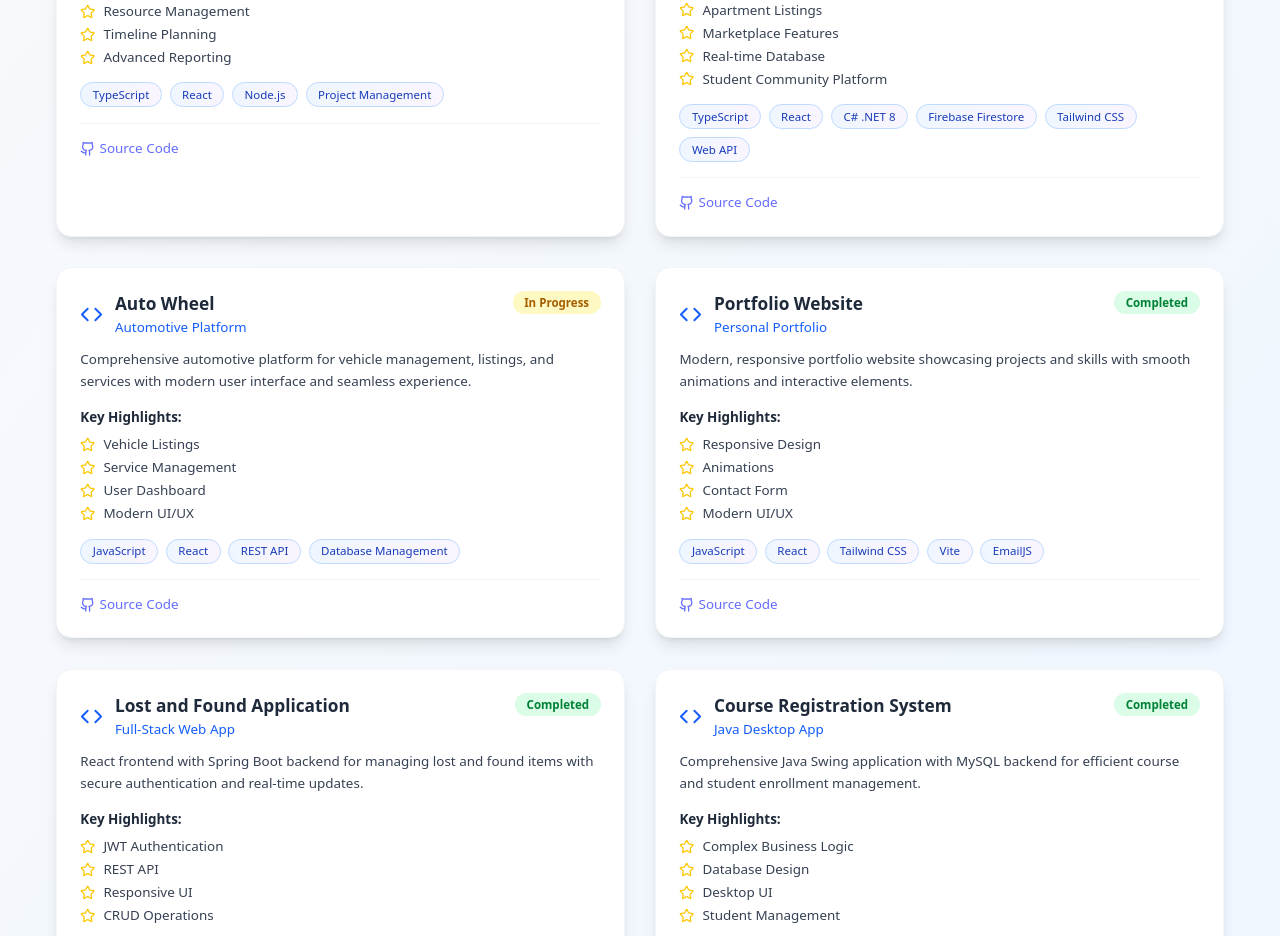
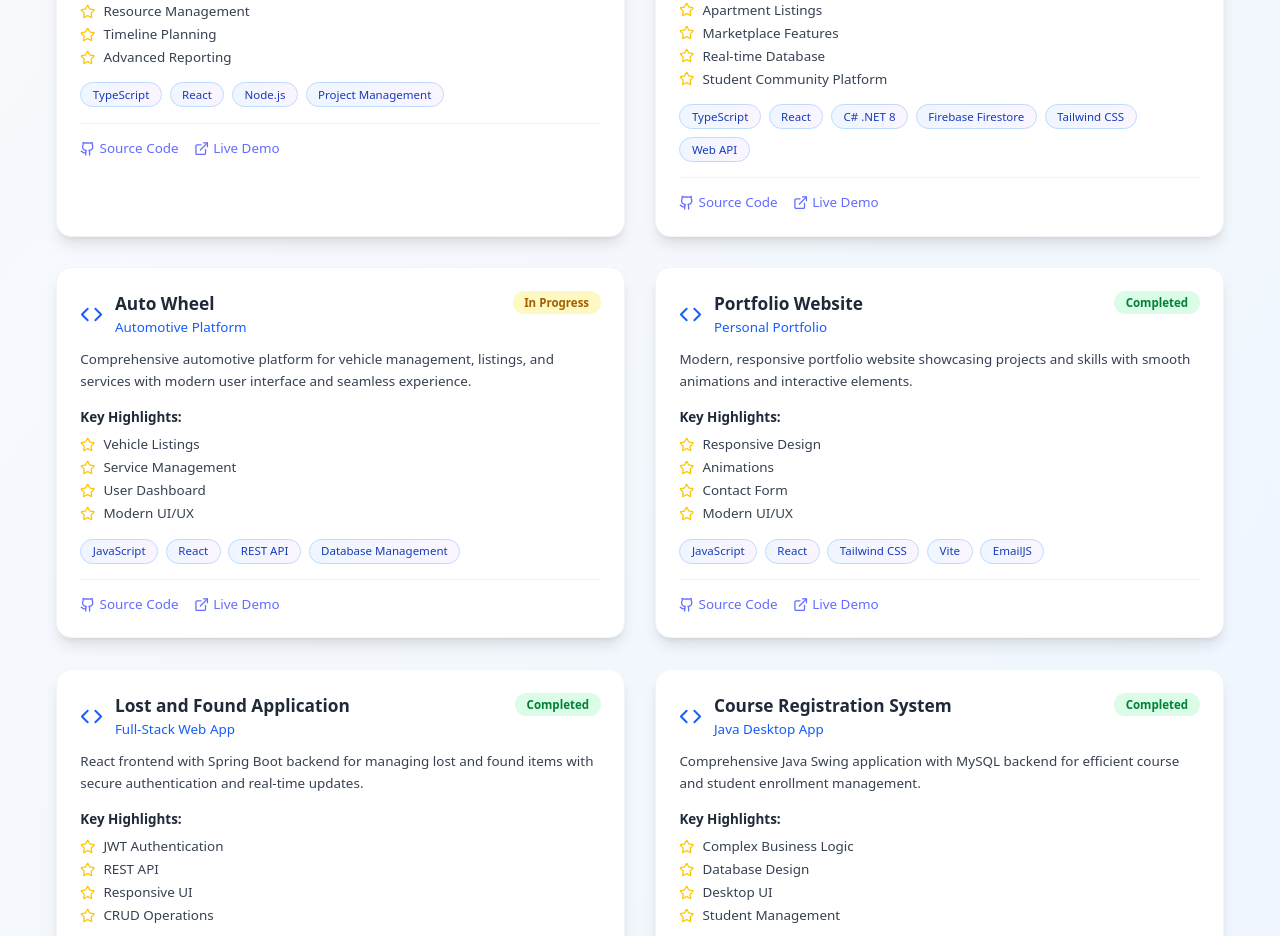
Before and after one commit to Gevindu-Piyawansha/gevindu-portfolio, a React (Vite) app: page / in a window 1280 px wide. Shown: the part 4131-5067 px from the top of the page. Built offline with nearby package versions, Linux system fonts and the light colour scheme.

Commit message:
Add live demo links to projects

```diff
--- a/src/components/Projects.jsx
+++ b/src/components/Projects.jsx
@@ -19,6 +19,7 @@ const softwareProjects = [
     links: {
       github:
         "https://github.com/Gevindu-Piyawansha/construction-project-manager",
+      live: "https://construction-project-manager.vercel.app/",
     },
     highlights: [
       "Project Tracking",
@@ -45,6 +46,7 @@ const softwareProjects = [
     links: {
       github:
         "https://github.com/Gevindu-Piyawansha/international-students-latvia",
+      live: "https://international-students-latvia.web.app/",
     },
     highlights: [
       "Apartment Listings",
@@ -63,6 +65,7 @@ const softwareProjects = [
     technologies: ["JavaScript", "React", "REST API", "Database Management"],
     links: {
       github: "https://github.com/Gevindu-Piyawansha/Auto-Wheel",
+      live: "https://auto-wheel-sl.web.app/",
     },
     highlights: [
       "Vehicle Listings",
@@ -81,6 +84,7 @@ const softwareProjects = [
     technologies: ["JavaScript", "React", "Tailwind CSS", "Vite", "EmailJS"],
     links: {
       github: "https://github.com/Gevindu-Piyawansha/gevindu-portfolio",
+      live: "https://gevindudevportfolio.netlify.app/",
     },
     highlights: [
       "Responsive Design",
```
